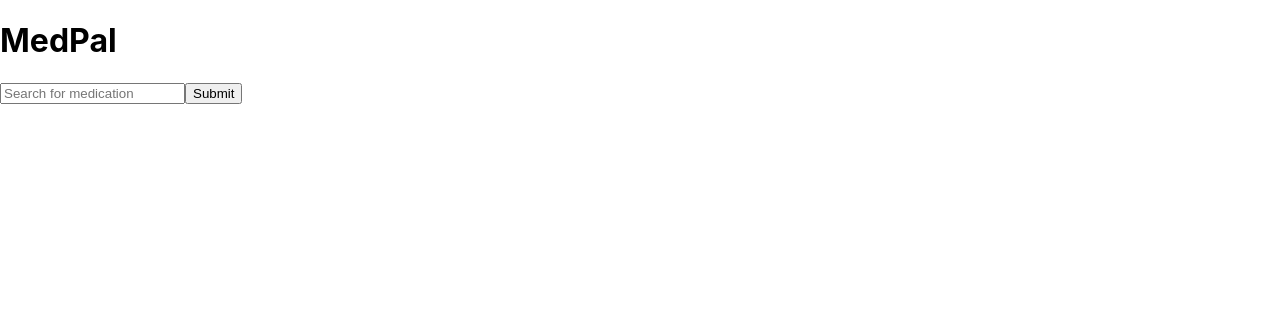
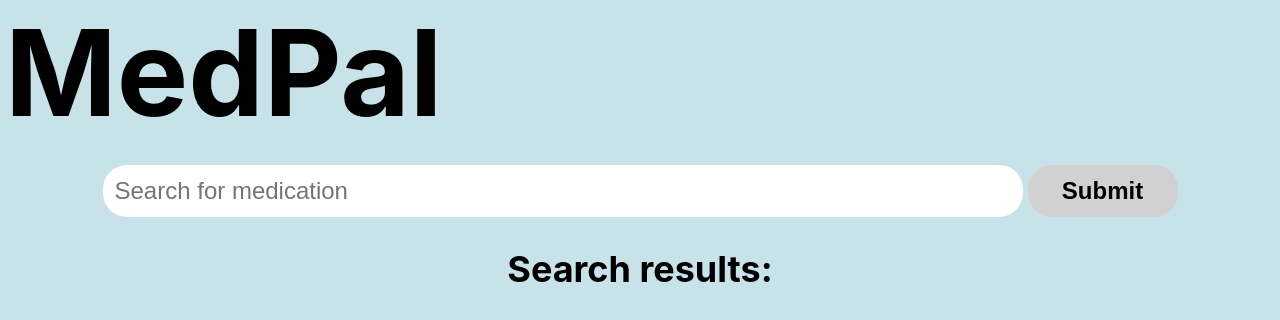
Before and after one commit to danaezack/med-pal, a React (Create React App) app: page / in a window 1280 px wide. Shown: the top 320 px of the page. Built offline with nearby package versions, Linux system fonts and the light colour scheme.

Commit message:
Style: update home page CSS

```diff
--- a/src/App/App.css
+++ b/src/App/App.css
@@ -1,27 +1,4 @@
-.App {
-  text-align: center;
+body {
+  background-color: rgb(200, 226, 234);
+  font-size: 1.5em;
 }
-
-.App-header {
-  background-color: #282c34;
-  min-height: 100vh;
-  display: flex;
-  flex-direction: column;
-  align-items: center;
-  justify-content: center;
-  font-size: calc(10px + 2vmin);
-  color: white;
-}
-
-.App-link {
-  color: #61dafb;
-}
-
-@keyframes App-logo-spin {
-  from {
-    transform: rotate(0deg);
-  }
-  to {
-    transform: rotate(360deg);
-  }
-}
--- a/src/Home/Home.css
+++ b/src/Home/Home.css
@@ -0,0 +1,4 @@
+h1 {
+  font-size: 5em;
+  margin: 0 0 20px 5px;
+}
--- a/src/Home/Home.jsx
+++ b/src/Home/Home.jsx
@@ -5,13 +5,21 @@ import { useState } from 'react';
 import { getMeds } from '../apiCalls';
 
 function Home() {
-  const [meds, setMeds] = useState([]);
+  const [meds, setMeds] = useState(null);
   const [keyword, setKeyword] = useState('');
+  const [error, setError] = useState(null)
 
   const requestMeds = (event) => {
     event.preventDefault()
     getMeds(keyword)
-      .then(data => setMeds(data.drugGroup.conceptGroup.find(result => result.tty === "SBD").conceptProperties.map(result => result.name)))
+      .then(data => {
+        setMeds(data.drugGroup.conceptGroup.find(result => result.tty === "SBD").conceptProperties.map(result => result.name))
+      })
+      .catch(error => {
+        setMeds([]);
+        setError(error.message);
+      })
+    setKeyword('')
   }
 
   return (
--- a/src/Search/Search.css
+++ b/src/Search/Search.css
@@ -0,0 +1,37 @@
+.form {
+  display: flex;
+  justify-content: center;
+  margin-bottom: 25px;
+  width: 100%;
+}
+
+.search-input {
+  border: none;
+  border-radius: 1em;
+  padding: .5em;
+  width: 70%;
+  margin-right: 5px;
+  background-color: rgb(255, 255, 255);
+  font-size: 1em;
+}
+
+.search-input:hover, .search-input:focus, .search-input::selection {
+  border: 1.5px solid black;
+  cursor: pointer;
+}
+
+.search-btn {
+  border: none;
+  border-radius: 1em;
+  padding: .5em;
+  width: 150px;
+  font-size: 1em;
+  font-weight: 700;
+  background-color: rgb(209, 209, 209);
+}
+
+.search-btn:hover {
+  cursor: pointer;
+  background-color: rgb(176, 176, 176);
+  transform: scale(1.02);
+}
--- a/src/Search/Search.jsx
+++ b/src/Search/Search.jsx
@@ -1,18 +1,18 @@
 import './Search.css';
-import { useState } from 'react';
 
 function Search({ requestMeds, keyword, setKeyword }) {
 
   return (
-    <form>
+    <form className='form'>
       <input
+        className='search-input'
         name='search-input'
         type='text'
         value={keyword}
         placeholder='Search for medication'
         onChange={(event) => setKeyword(event.target.value)}
       />
-      <button onClick={(event) => requestMeds(event, keyword)}>Submit</button>
+      <button className='search-btn' onClick={(event) => requestMeds(event, keyword)}>Submit</button>
     </form>
   );
 }
--- a/src/SearchResults/SearchResults.css
+++ b/src/SearchResults/SearchResults.css
@@ -0,0 +1,21 @@
+.results-title, .no-match-msg {
+  display: flex;
+  justify-content: center;
+}
+
+.results-container {
+  display: flex;
+  flex-direction: column;
+  align-items: center;
+}
+
+.med-card {
+  border: 2px solid black;
+  border-radius: 1em;
+  padding: .5em;
+  width: 60%;
+  margin: 5px;
+  align-self: center;
+  display: flex;
+  background-color: rgb(255, 255, 255)
+}
--- a/src/SearchResults/SearchResults.jsx
+++ b/src/SearchResults/SearchResults.jsx
@@ -1,19 +1,32 @@
 import './SearchResults.css';
-// import MedCard from './MedCard/MedCard';
 
 function SearchResults({ meds }) {
 
-  const medCards = meds.map(med => {
-    return (
-      <section>
-        <p>{med}</p>
-      </section>
-    )
-  })
+  function renderResults() {
+    const medCards = meds.map(med => {
+      return (
+        <section className='results-container'>
+          <p className='med-card'>{med}</p>
+        </section>
+      )
+    })
+    if (meds.length) {
+      return (
+        <section>
+          {medCards}
+        </section>
+      )
+    } else {
+      return (
+        <p className='no-match-msg'>No matching results. Triple check your spelling and try again!</p>
+      )
+    }
+  }
 
   return (
     <section>
-      {medCards}
+      <h2 className='results-title'>Search results:</h2>
+      {meds && renderResults()}
     </section>
   )
 }
```
